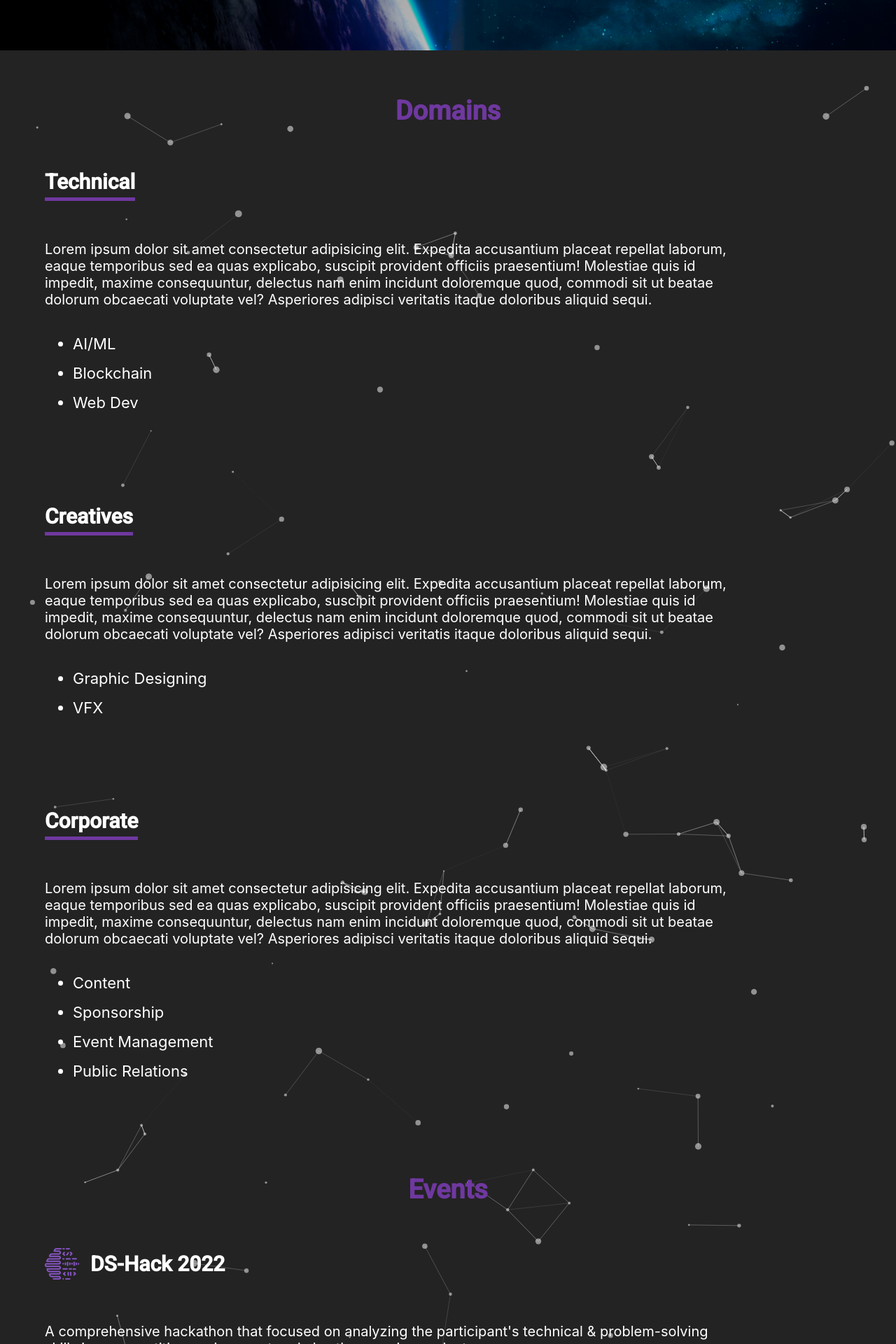
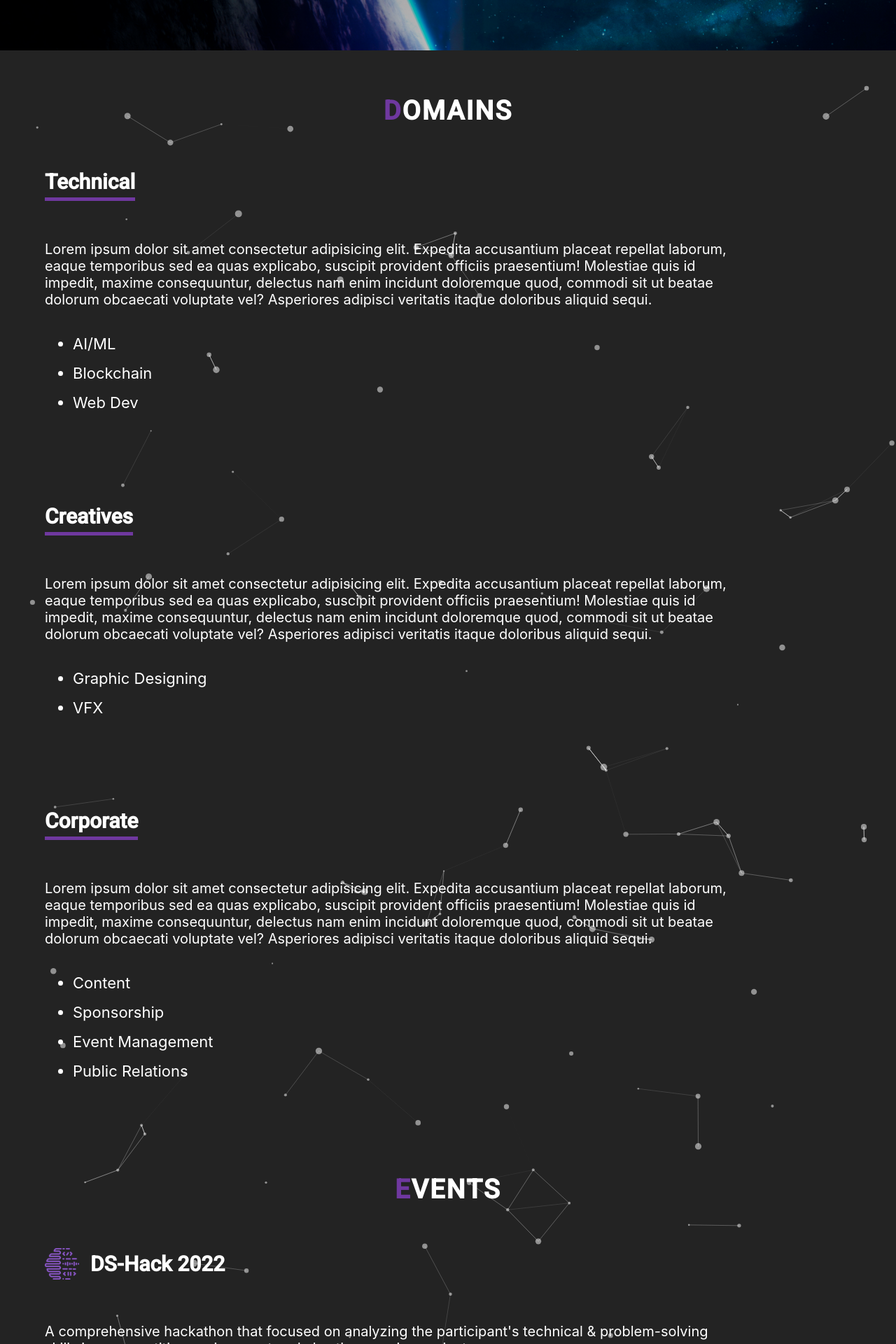
Before and after one commit to Data-Science-Community-SRM/recruitments-2k22, a React (Create React App) app: page / in a window 1280 px wide. Shown: the part 760-2680 px from the top of the page at 70% size. Built offline with nearby package versions, Linux system fonts and the light colour scheme; a web font is replaced by a local one.

Commit message:
font change

```diff
--- a/src/App.css
+++ b/src/App.css
@@ -173,8 +173,9 @@ nav a:active{
 .domains h1, .events h1{
   margin: 0;
   font-size: 38px;
-  color: #6F389F;
+  color: #fff;
   font-family: 'Roboto', sans-serif;
+  letter-spacing: 2px;
 }
 .events h2{
   display: flex;
--- a/src/Components/Domains.jsx
+++ b/src/Components/Domains.jsx
@@ -29,34 +29,41 @@ function Domains() {
   let domainsRef = React.useRef(null);
   React.useEffect(() => {
     gsap.context(() => {
-      gsap.fromTo(".heading",{opacity: 0,y: 100,},
+      gsap.fromTo(
+        ".heading",
+        { opacity: 0, y: 100 },
         {
           opacity: 1,
           y: 0,
-          duration: .8,
+          duration: 0.8,
           scrollTrigger: {
             trigger: ".heading",
           },
         }
       );
       gsap.utils.toArray(".domain").forEach((domain) => {
-        gsap.fromTo(domain, {opacity: 0, x: -100},
+        gsap.fromTo(
+          domain,
+          { opacity: 0, x: -100 },
           {
             opacity: 1,
             x: 0,
-            duration: .8,
+            duration: 0.8,
             scrollTrigger: {
               trigger: domain,
-              start: "top center"
-            }
-          });
-      })
+              start: "top center",
+            },
+          }
+        );
+      });
     }, domainsRef);
   }, []);
 
   return (
     <div className="domains" id="domains" ref={(el) => (domainsRef = el)}>
-      <h1 className="heading">Domains</h1>
+      <h1 className="heading">
+        <span style={{ color: "#6F389F" }}>D</span>OMAINS
+      </h1>
       {domains.map((domain) => {
         return (
           <section className="domain">
--- a/src/Components/Events.jsx
+++ b/src/Components/Events.jsx
@@ -27,33 +27,40 @@ function Event() {
   let eventsRef = React.useRef(null);
   React.useEffect(() => {
     gsap.context(() => {
-      gsap.fromTo(".heading",{opacity: 0, y: 20,},
+      gsap.fromTo(
+        ".heading",
+        { opacity: 0, y: 20 },
         {
           opacity: 1,
           y: 0,
-          duration: .8,
+          duration: 0.8,
           scrollTrigger: {
             trigger: ".heading",
           },
         }
       );
       gsap.utils.toArray(".event").forEach((event) => {
-        gsap.fromTo(event, {opacity: 0, x: -100},
+        gsap.fromTo(
+          event,
+          { opacity: 0, x: -100 },
           {
             opacity: 1,
             x: 0,
-            duration: .8,
+            duration: 0.8,
             scrollTrigger: {
               trigger: event,
               start: "top center",
-            }
-          });
-      })
+            },
+          }
+        );
+      });
     }, eventsRef);
   }, []);
   return (
     <div className="events" id="events" ref={(el) => (eventsRef = el)}>
-      <h1 className="heading"> Events </h1>
+      <h1 className="heading">
+        <span style={{ color: "#6F389F" }}>E</span>VENTS
+      </h1>
       {events.map((event) => {
         return (
           <section className="event">
```
